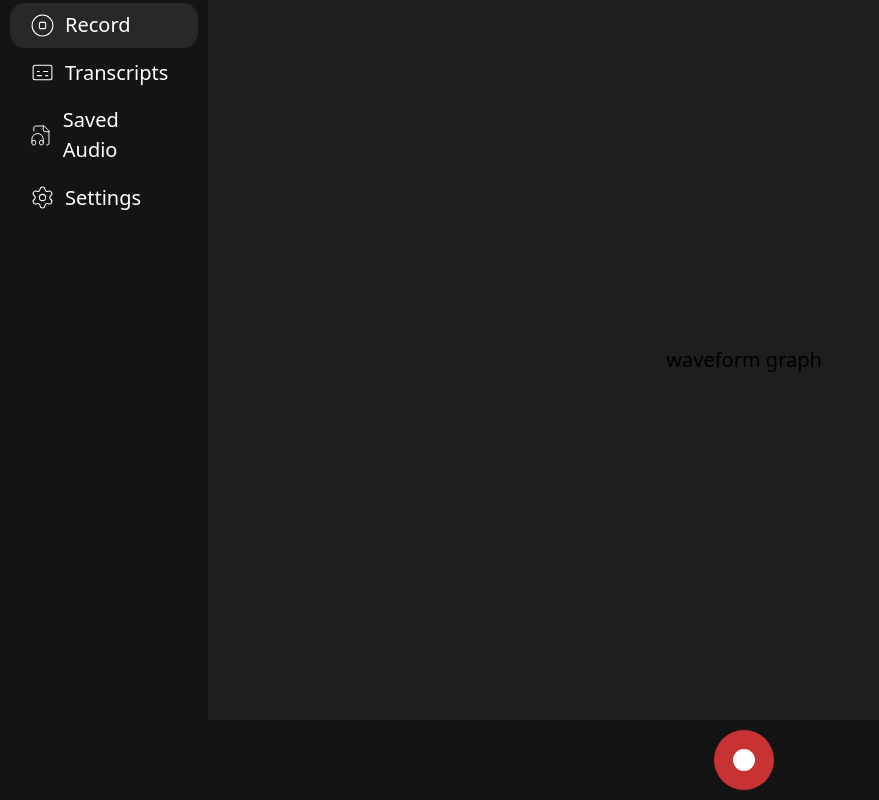
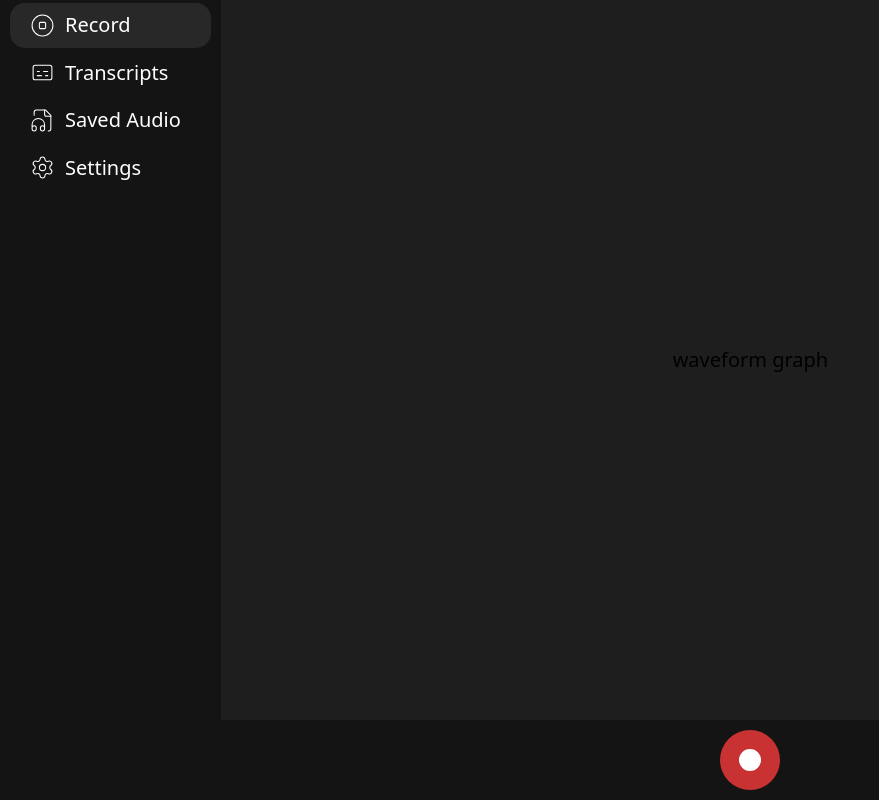
Before and after one commit to Silverellion/japanese-fetcher, a React (Vite) app in the folder frontend/: page / in a window 1280 px wide. Shown: the whole page, without its empty margins (0-879 px from the left). Built offline with nearby package versions, Linux system fonts and the light colour scheme.

Commit message:
Fix sidebar text wrapping

```diff
--- a/frontend/src/components/mainWindow/sidebar/sidebar.tsx
+++ b/frontend/src/components/mainWindow/sidebar/sidebar.tsx
@@ -15,7 +15,7 @@ const Sidebar: React.FC<SidebarProps> = ({ currentTab, onTabChange }) => {
     {key: 'settings',    label: 'Settings',    icon: Settings},
   ];
   return (
-    <div className="bg-[rgb(20,20,20)]">
+    <div className="bg-[rgb(20,20,20)] min-w-fit">
       {tabs.map((tab) => {
         const Icon = tab.icon;
         return (
@@ -23,7 +23,7 @@ const Sidebar: React.FC<SidebarProps> = ({ currentTab, onTabChange }) => {
             key={tab.key}
             onClick={() => onTabChange(tab.key)}
             className={`flex items-center gap-2 mx-2 my-0.5 py-1.5 ps-4 pe-6
-            rounded-[15px] cursor-pointer
+            rounded-[15px] cursor-pointer whitespace-nowrap
             transition-all duration-300 transform
             hover:bg-[rgb(40,40,40)] hover:translate-x-5
             ${currentTab === tab.key ? "bg-[rgb(40,40,40)]" : "bg-[rgb(20,20,20)]"}
```
